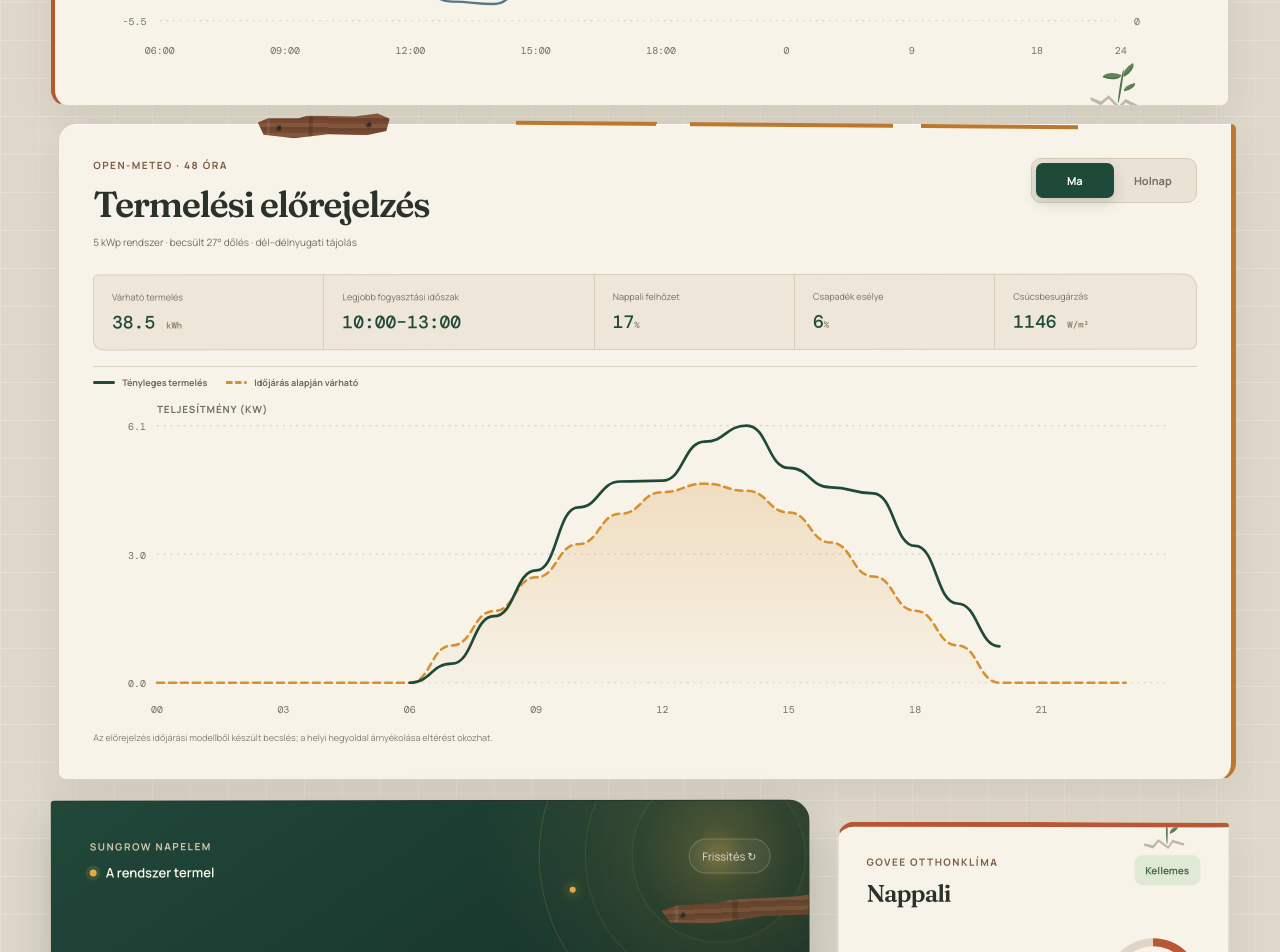
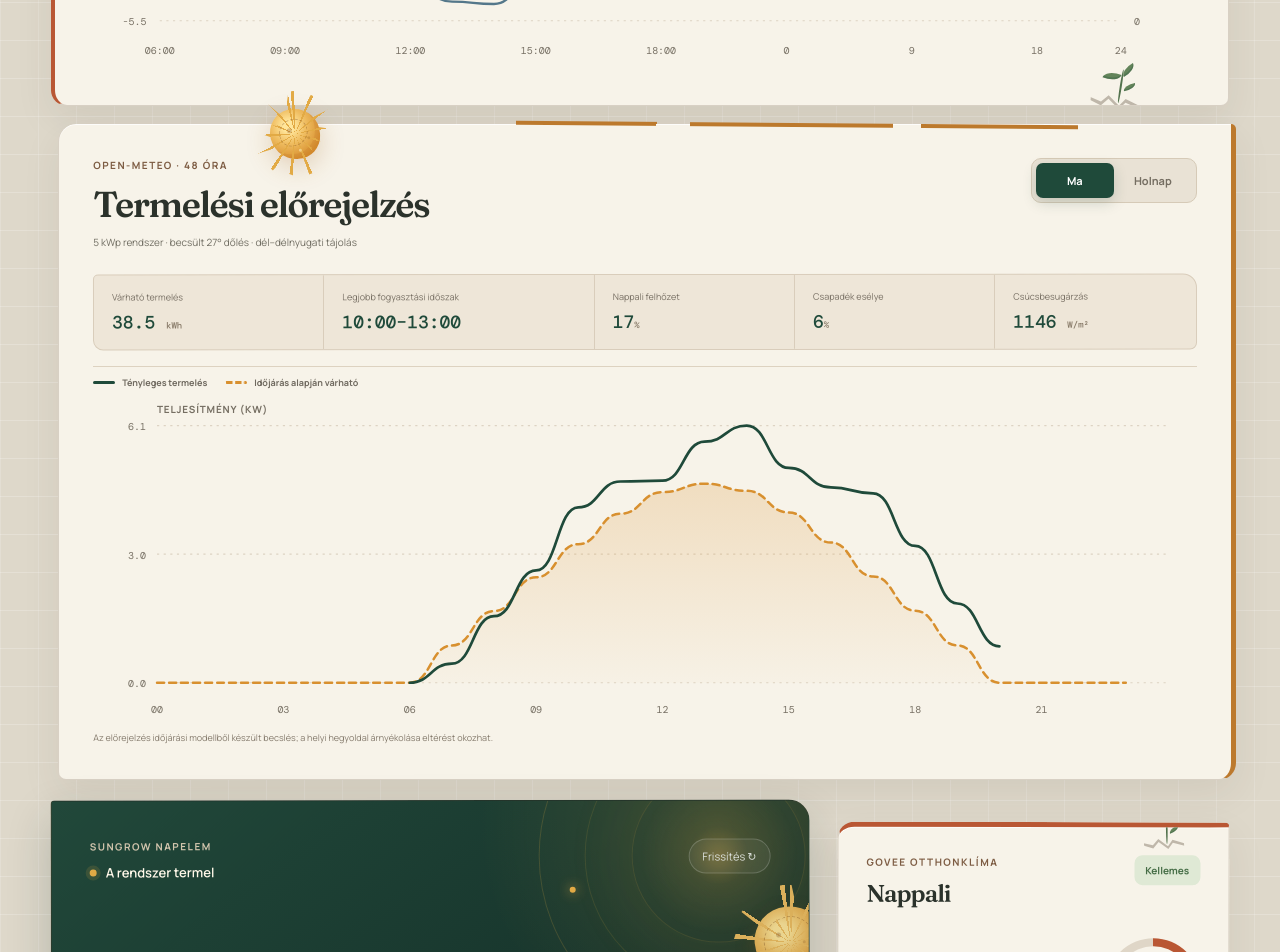
Before and after one commit to pisipite/pasztra-tech, a React (Vite) app: page / in a window 1280 px wide. Shown: the part 1100-2052 px from the top of the page. Built offline with nearby package versions, Linux system fonts and the light colour scheme.

Commit message:
Replace wood accents with sun motifs

```diff
--- a/src/SolarForecast.tsx
+++ b/src/SolarForecast.tsx
@@ -45,7 +45,7 @@ export function SolarForecast({ data }: Props) {
 
   return (
     <article className="forecast-card card">
-      <span className="wood-slat wood-slat--forecast" aria-hidden="true"><i /></span>
+      <span className="sun-charm sun-charm--forecast" aria-hidden="true"><i /></span>
       <div className="forecast-head">
         <div>
           <p className="eyebrow">Open-Meteo · 48 óra</p>
--- a/src/components/DashboardCards.tsx
+++ b/src/components/DashboardCards.tsx
@@ -24,7 +24,7 @@ function SolarCard({ data, batterySoc, loading, onRefresh }: Omit<Props, "climat
   return (
     <article className="card solar-card">
       <div className="solar-orbit" aria-hidden="true"><i /><i /><i /></div>
-      <span className="wood-slat wood-slat--solar" aria-hidden="true"><i /></span>
+      <span className="sun-charm sun-charm--solar" aria-hidden="true"><i /></span>
       <div className="card__head">
         <div>
           <p className="eyebrow eyebrow--light">Sungrow napelem</p>
--- a/src/main.tsx
+++ b/src/main.tsx
@@ -137,7 +137,7 @@ function App() {
         <section className="intro">
           <img className="intro__photo" src={`${import.meta.env.BASE_URL}pasztra-home.png`} alt="A hegyoldali otthon madártávlatból" />
           <div className="intro__shade" aria-hidden="true" />
-          <span className="wood-slat wood-slat--hero" aria-hidden="true"><i /></span>
+          <span className="sun-charm sun-charm--hero" aria-hidden="true"><i /></span>
           <div className="intro__content">
             <p className="eyebrow">{formatHeadingDate()}</p>
             <h1>Jó napot!<br />Itthon minden rendben.</h1>
--- a/src/styles.css
+++ b/src/styles.css
@@ -516,34 +516,40 @@ main { max-width: 1500px; padding-top: 28px; }
 .overlay-toggles button:nth-child(even) { border-radius: 6px 15px 5px 12px; transform: translateY(2px); }
 .forecast-summary { border-radius: 5px 14px 7px 10px; transform: rotate(-.05deg); }
 
-.wood-slat {
+.sun-charm {
   position: absolute;
   z-index: 4;
   display: block;
-  width: 158px;
-  height: 22px;
+  width: 58px;
+  height: 58px;
   pointer-events: none;
-  background:
-    linear-gradient(94deg, transparent 0 7%, rgba(255,255,255,.12) 8%, transparent 10% 38%, rgba(35,19,10,.2) 39% 41%, transparent 42%),
-    repeating-linear-gradient(3deg, #6d452f 0 3px, #82573b 3px 7px, #75482f 7px 10px);
-  clip-path: polygon(0 22%, 8% 5%, 31% 10%, 38% 0, 73% 12%, 91% 3%, 100% 28%, 97% 84%, 82% 100%, 53% 88%, 27% 100%, 4% 79%);
-  box-shadow: 0 5px 10px rgba(29,17,9,.24);
+  border-radius: 48% 52% 46% 54%;
+  background: radial-gradient(circle at 38% 34%, #ffe59a 0 12%, #efbd61 38%, #d8902f 74%);
+  box-shadow: 0 8px 24px rgba(164,100,32,.25), inset -5px -5px 0 rgba(166,83,29,.12);
 }
-.wood-slat::before, .wood-slat::after {
+.sun-charm::before {
   content: "";
   position: absolute;
-  top: 8px;
-  width: 5px;
-  height: 5px;
-  border-radius: 50%;
-  background: #332b26;
-  box-shadow: inset 1px 1px rgba(255,255,255,.2), 0 1px 2px rgba(0,0,0,.5);
+  inset: -18px;
+  z-index: -1;
+  border-radius: 46% 54% 49% 51%;
+  background: repeating-conic-gradient(from -3deg, #e2aa45 0 5deg, transparent 5deg 27deg);
+  clip-path: polygon(45% 0, 55% 0, 58% 25%, 71% 5%, 79% 10%, 70% 32%, 94% 22%, 98% 31%, 76% 43%, 100% 48%, 99% 58%, 75% 57%, 94% 74%, 88% 82%, 68% 66%, 75% 94%, 64% 98%, 56% 72%, 50% 100%, 41% 96%, 42% 72%, 22% 91%, 15% 83%, 32% 64%, 4% 71%, 0 60%, 26% 54%, 1% 44%, 5% 34%, 31% 40%, 10% 20%, 18% 12%, 39% 31%);
 }
-.wood-slat::before { left: 18px; }
-.wood-slat::after { right: 19px; }
-.wood-slat--hero { top: 18px; right: -24px; transform: rotate(7deg); }
-.wood-slat--solar { top: 97px; right: -37px; width: 184px; transform: rotate(-5deg); opacity: .86; }
-.wood-slat--forecast { top: -9px; left: 17%; width: 132px; transform: rotate(-2.2deg); }
+.sun-charm::after {
+  content: "";
+  position: absolute;
+  inset: 10px 12px 13px 9px;
+  border: 1px dashed rgba(122,72,30,.35);
+  border-radius: 52% 48% 55% 45%;
+  transform: rotate(-12deg);
+}
+.sun-charm i { position: absolute; width: 5px; height: 5px; top: 19px; left: 17px; border-radius: 50%; background: rgba(123,70,27,.28); box-shadow: 19px 8px 0 -1px rgba(123,70,27,.2), 10px 20px 0 -1px rgba(255,243,196,.5); }
+.sun-charm--hero { top: 24px; right: 28px; transform: rotate(7deg); }
+.sun-charm--solar { top: 106px; right: -18px; width: 72px; height: 72px; transform: rotate(-5deg); opacity: .9; }
+.sun-charm--solar::before { inset: -22px; background: repeating-conic-gradient(from 4deg, #efbd61 0 5deg, transparent 5deg 25deg); }
+.sun-charm--solar i { top: 25px; left: 22px; box-shadow: 25px 9px 0 -1px rgba(123,70,27,.2), 13px 27px 0 -1px rgba(255,243,196,.45); }
+.sun-charm--forecast { top: -15px; left: 18%; width: 50px; height: 50px; transform: rotate(-3deg); }
 
 .plant-sprout {
   position: absolute;
@@ -625,8 +631,8 @@ main { max-width: 1500px; padding-top: 28px; }
   .brand > span:last-child { display: inline; max-width: 150px; font-size: 14px; line-height: 1.05; }
   .intro { min-height: 350px; }
   .intro__content { bottom: 42px; }
-  .wood-slat--hero { width: 112px; right: -29px; }
-  .wood-slat--forecast { left: 52%; }
+  .sun-charm--hero { width: 48px; height: 48px; right: 22px; }
+  .sun-charm--forecast { left: 72%; }
   .battery-status-panel { grid-template-columns: 1fr; gap: 18px; padding: 24px 20px 31px; }
   .battery-shape { width: min(210px, 82%); }
   .solar-stats { grid-template-columns: 1fr; }
```
